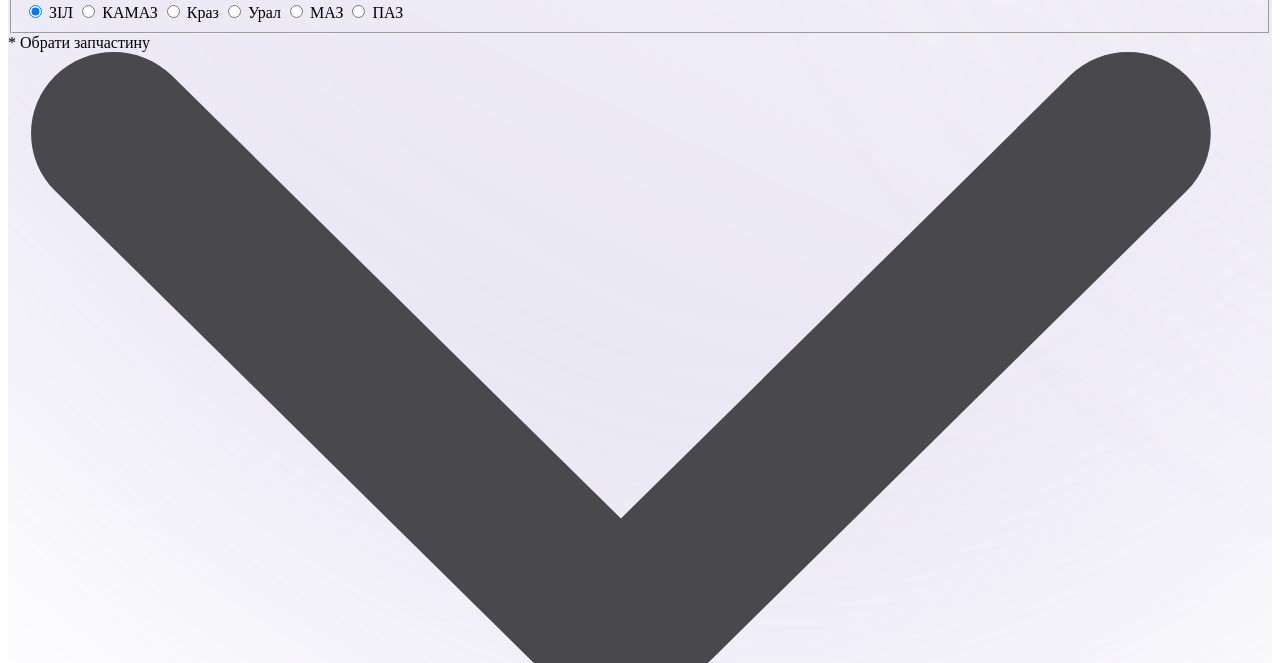
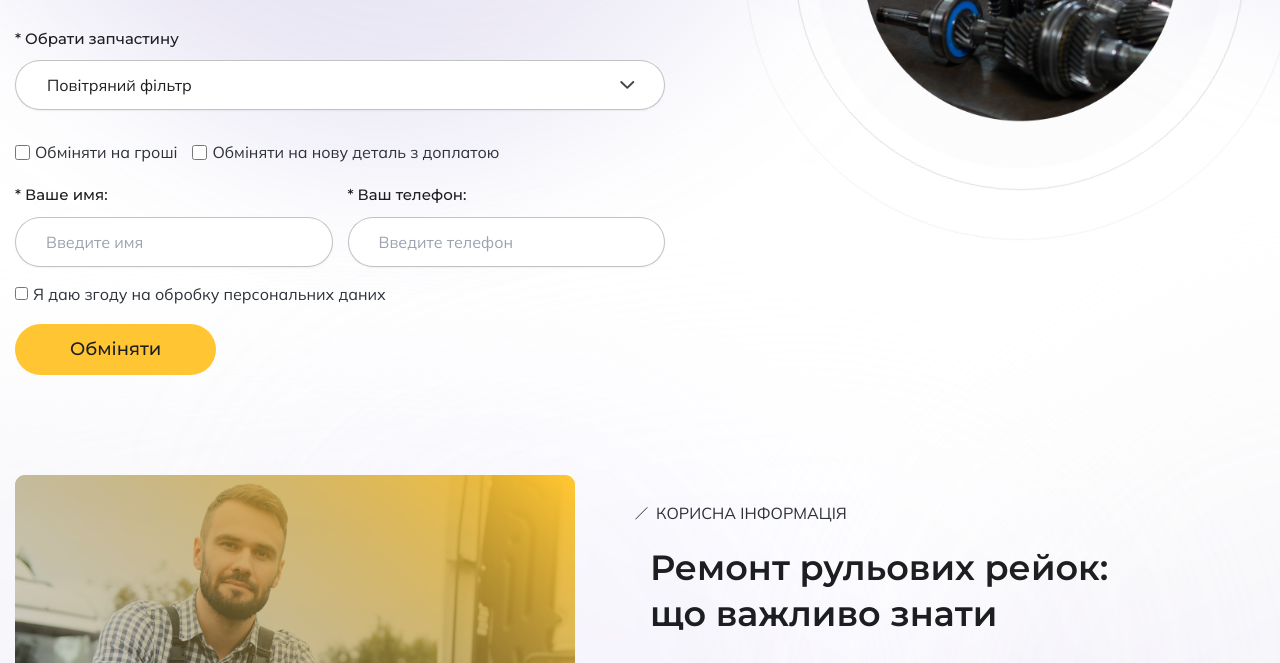
Before and after one commit to benhuritp/hydraria, a plain HTML site: page trade-in.html in a window 1280 px wide. Shown: the part 513-1176 px from the top of the page. Drawn offline with Linux system fonts and the light colour scheme; the site is published under a folder, as on GitHub Pages, so addresses that start at the root find nothing.

Commit message:
Update trade-in.html

```diff
--- a/trade-in.html
+++ b/trade-in.html
@@ -10,8 +10,8 @@
 <link rel="shortcut icon" href="./favicon.ico" />
 <link rel="apple-touch-icon" sizes="180x180" href="./apple-touch-icon.png" />
 <link rel="manifest" href="./site.webmanifest" />
-  <script type="module" crossorigin src="/assets/main-BdLtWVXZ.js"></script>
-  <link rel="stylesheet" crossorigin href="/assets/main-BZROHbaF.css">
+  <script type="module" crossorigin src="assets/main-BdLtWVXZ.js"></script>
+  <link rel="stylesheet" crossorigin href="assets/main-BZROHbaF.css">
 </head>
 
 <body>
```
